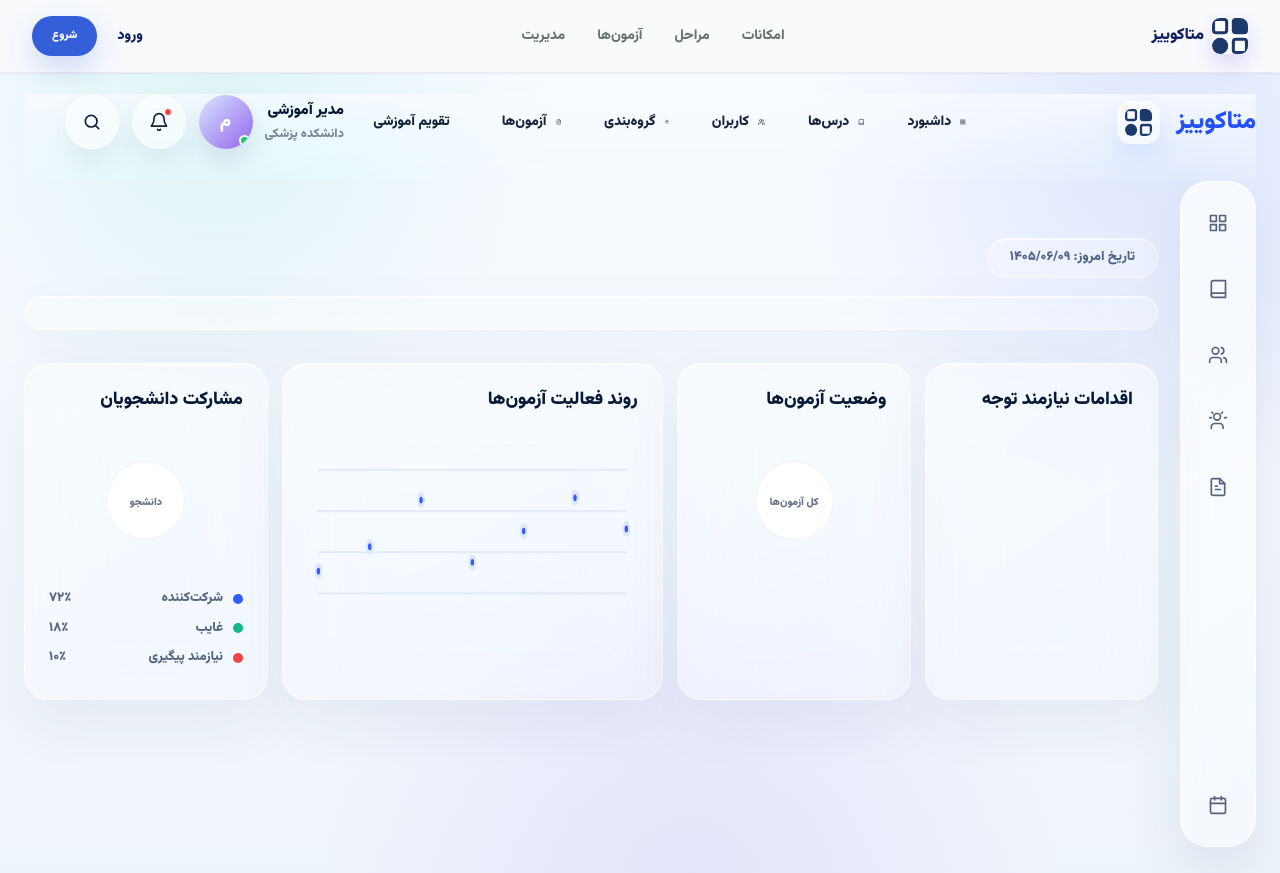
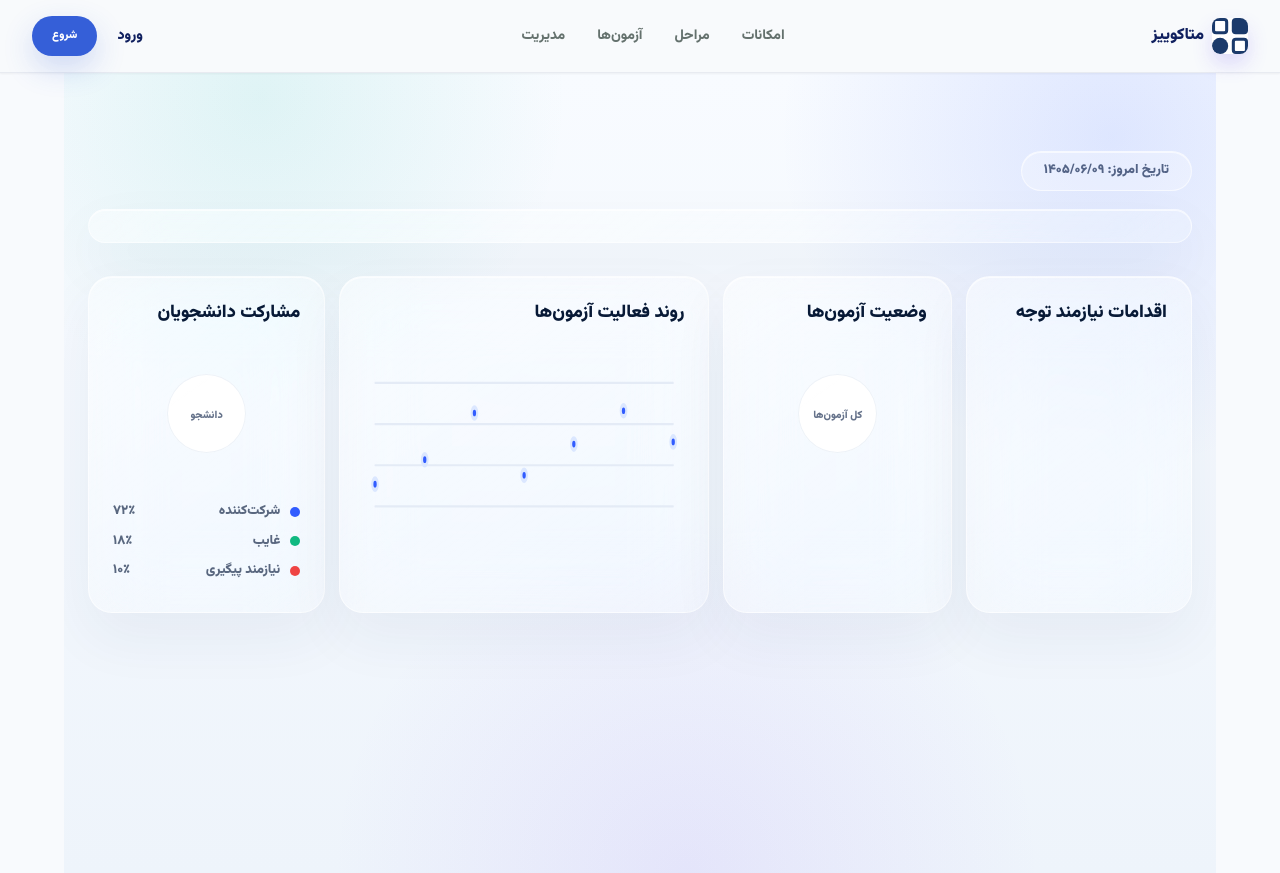
Before and after one commit to saeedGhasemi/virtualExam, a Django app: template templates/exam_manager/dashboard.html in a window 1280 px wide. Run offline with Django 5.2, Linux system fonts and the light colour scheme; the template is opened without the code that fills it, so the values that code supplies are empty; style sheets or scripts are compiled from the project's sources.

Commit message:
Fix broken icons on exam manager dashboard (solid black shapes)
The dashboard's own header/nav/rail markup was already replaced by the
shared super_admin_chrome include (in-progress work), and its root
<section> was renamed from class="edu-dashboard" to "super-admin-page"
- but not both. That silently detached ~600 lines of .edu-dashboard-
scoped CSS still used by the page body, most importantly
".edu-dashboard svg { fill: none; stroke: currentColor; ... }". Without
it, every icon built from a closed shape (rect/circle/ellipse, or a
path with Z) fell back to the SVG default fill=black: exam status
icons rendered as solid black squares/circles/triangles instead of
outlined icons, while the header/rail icons (styled by the chrome's
own CSS) stayed fine - matching exactly what the screenshot showed.

Fix: give the root section both classes ("super-admin-page
edu-dashboard") so the still-needed rules apply again. Verified live
via Playwright screenshot as education_manager - all dashboard icons
render correctly now.

Co-Authored-By: Claude Sonnet 5 <noreply@anthropic.com>

```diff
--- a/templates/exam_manager/dashboard.html
+++ b/templates/exam_manager/dashboard.html
@@ -4,46 +4,7 @@
 {% block title %}داشبورد مدیر آموزشی | متاکوییز{% endblock %}
 
 {% block content %}
-<section class="edu-dashboard" dir="rtl">
-    <header class="edu-dashboard-top">
-        <input type="checkbox" id="edu-menu-toggle" class="edu-menu-toggle">
-        <a class="edu-dashboard-brand" href="{% url 'core:exam_manager_dashboard' %}" aria-label="متاکوییز">
-            <span>متاکوییز</span>
-            <img src="{% static 'img/metaquiz-favicon.svg' %}" alt="">
-        </a>
-        <label for="edu-menu-toggle" class="edu-menu-btn" aria-label="باز کردن منو">
-            <svg viewBox="0 0 24 24"><path stroke-linecap="round" stroke-linejoin="round" d="M3.75 6.75h16.5M3.75 12h16.5M3.75 17.25h16.5"/></svg>
-        </label>
-
-        <nav class="edu-dashboard-nav" aria-label="ناوبری مدیر آموزشی">
-            {% include 'partials/exam_manager_nav_items.html' %}
-        </nav>
-
-        <div class="edu-dashboard-user">
-            <button type="button" aria-label="جستجو"><svg viewBox="0 0 24 24"><circle cx="11" cy="11" r="7"/><path d="m20 20-3.5-3.5"/></svg></button>
-            <button type="button" class="has-dot" aria-label="اعلان‌ها"><svg viewBox="0 0 24 24"><path d="M18 8a6 6 0 0 0-12 0c0 7-3 7-3 9h18c0-2-3-2-3-9"/><path d="M13.7 21a2 2 0 0 1-3.4 0"/></svg></button>
-            <a href="{% url 'core:profile' %}">
-                <span class="edu-dashboard-avatar">
-                    {% if panel_avatar_url %}
-                        <img src="{{ panel_avatar_url }}" alt="{{ display_name }}">
-                    {% else %}
-                        م
-                    {% endif %}
-                </span>
-                <span>
-                    <strong>{{ display_name|default:"مدیر آموزشی" }}</strong>
-                    <small>دانشکده پزشکی</small>
-                </span>
-            </a>
-        </div>
-    </header>
-
-    <div class="edu-dashboard-shell">
-        <aside class="edu-dashboard-rail" aria-label="میانبرها">
-            {% include 'partials/exam_manager_rail_items.html' %}
-        </aside>
-
-        <main class="edu-dashboard-main">
+<section class="super-admin-page edu-dashboard" dir="rtl">
             <span class="edu-dashboard-date">تاریخ امروز: {% jalali_today %}</span>
 
             <section class="edu-dashboard-actions" aria-label="عملیات سریع">
@@ -130,7 +91,5 @@
                     </ul>
                 </article>
             </section>
-        </main>
-    </div>
 </section>
 {% endblock %}
```
